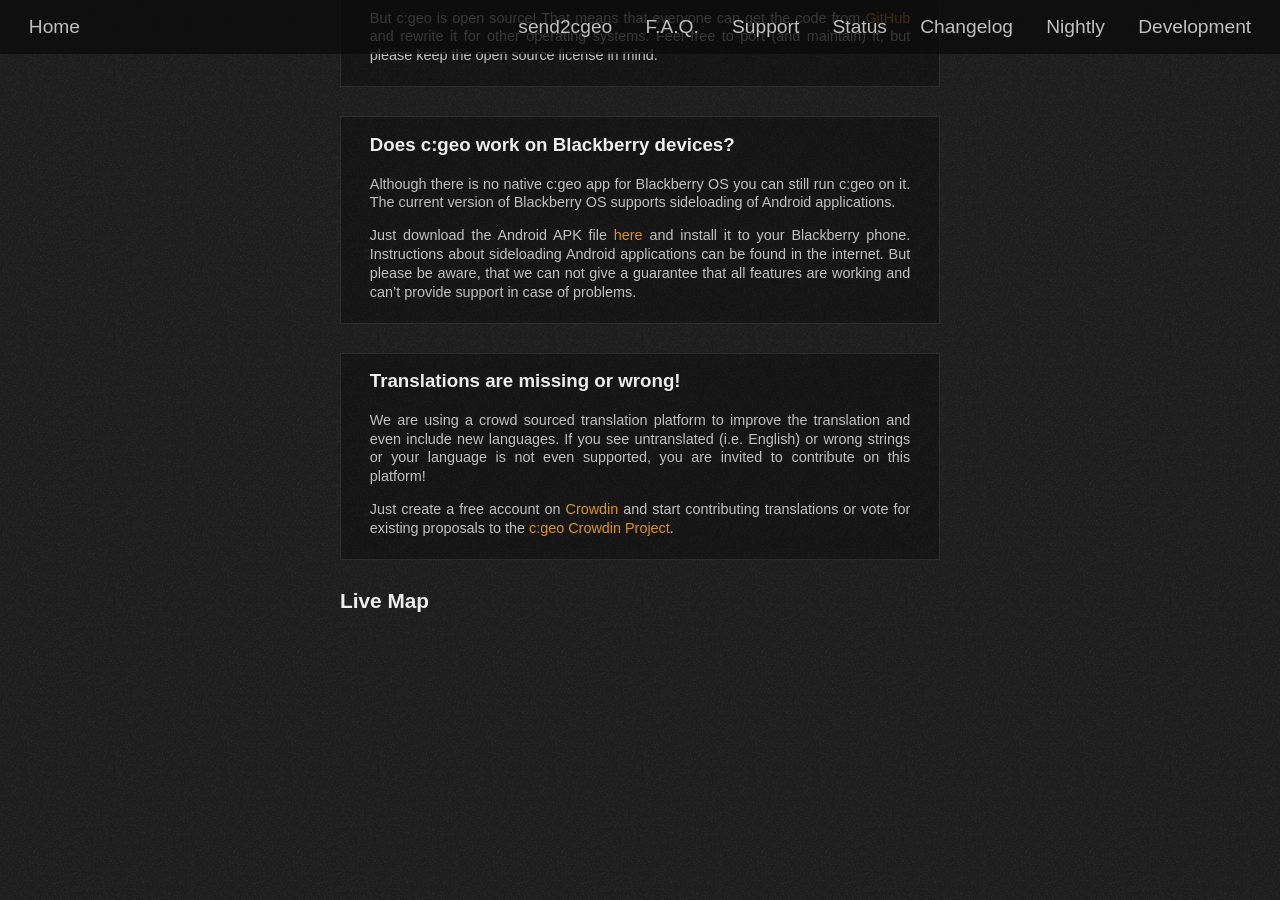
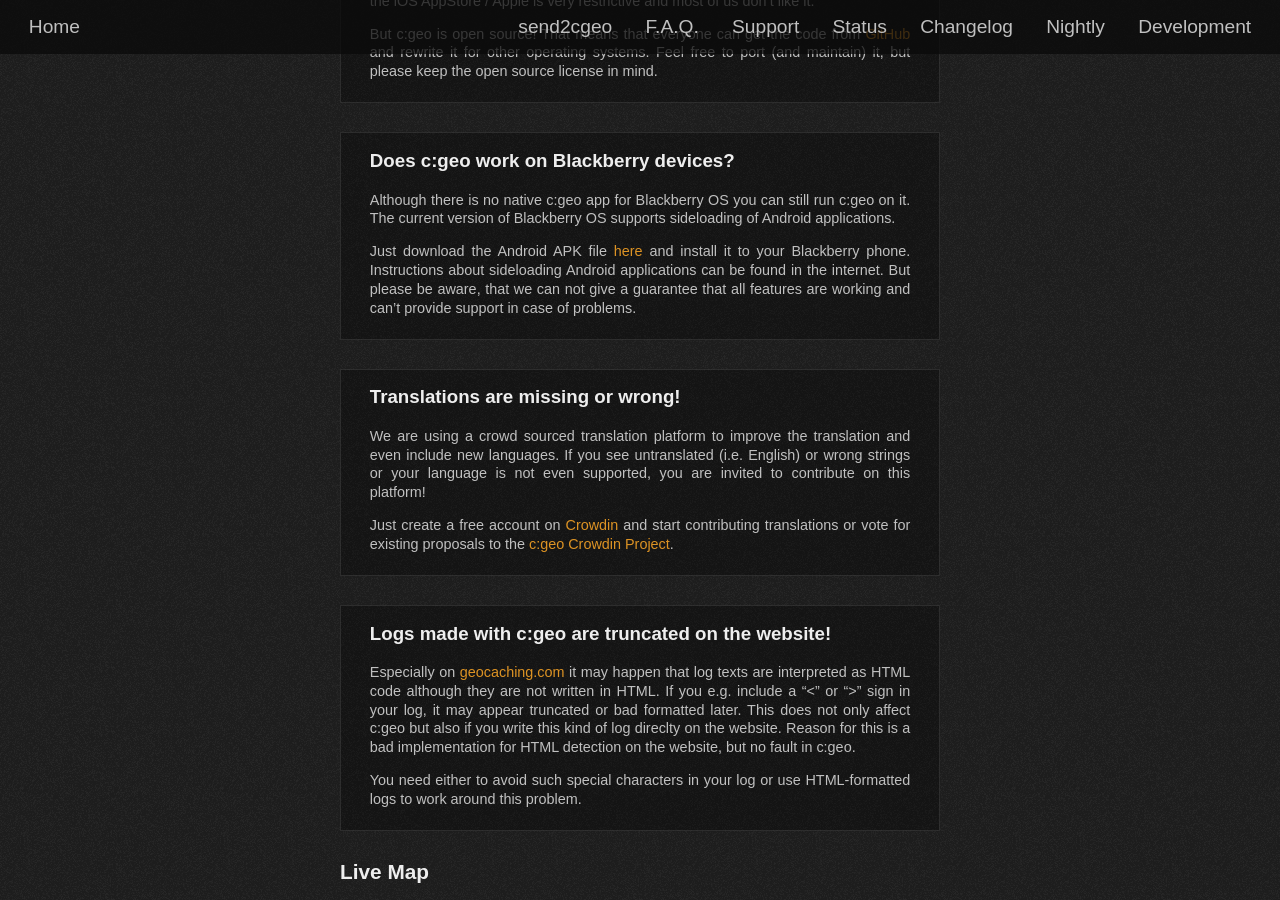
Before and after one commit to cgeo/cgeo.github.io, a Jekyll site: the page built from faq.html, in a window 1280 px wide and 900 px high, scrolled down 7037 px. Built offline with Jekyll 4.4.1, drawn with Linux system fonts in a browser that asks for light colours; some web fonts are replaced; before the commit the page ends 7666 px from its top, so only the background shows below that; some of the changed text lies outside the part shown.

Commit message:
FAQ Truncated logs

```diff
--- a/_data/faq.yml
+++ b/_data/faq.yml
@@ -238,5 +238,14 @@
             If you see untranslated (i.e. English) or wrong strings or your language is not even supported, you are invited to contribute on this platform!
 
             Just create a free account on [Crowdin](https://crowdin.com/) and start contributing translations or vote for existing proposals to the [c:geo Crowdin Project](https://crowdin.com/project/cgeo).
+
+      - title: Logs made with c:geo are truncated on the website!
+        content: |
+            Especially on [geocaching.com](http://www.geocaching.com/) it may happen that log texts are interpreted as HTML code although they are not written in HTML.
+            If you e.g. include a "<" or ">" sign in your log, it may appear truncated or bad formatted later. This does not only affect c:geo but also if you write this kind of log direclty on the website.
+            Reason for this is a bad implementation for HTML detection on the website, but no fault in c:geo.
+
+            You need either to avoid such special characters in your log or use HTML-formatted logs to work around this problem.
+
 - title: Live Map
   items:
```
